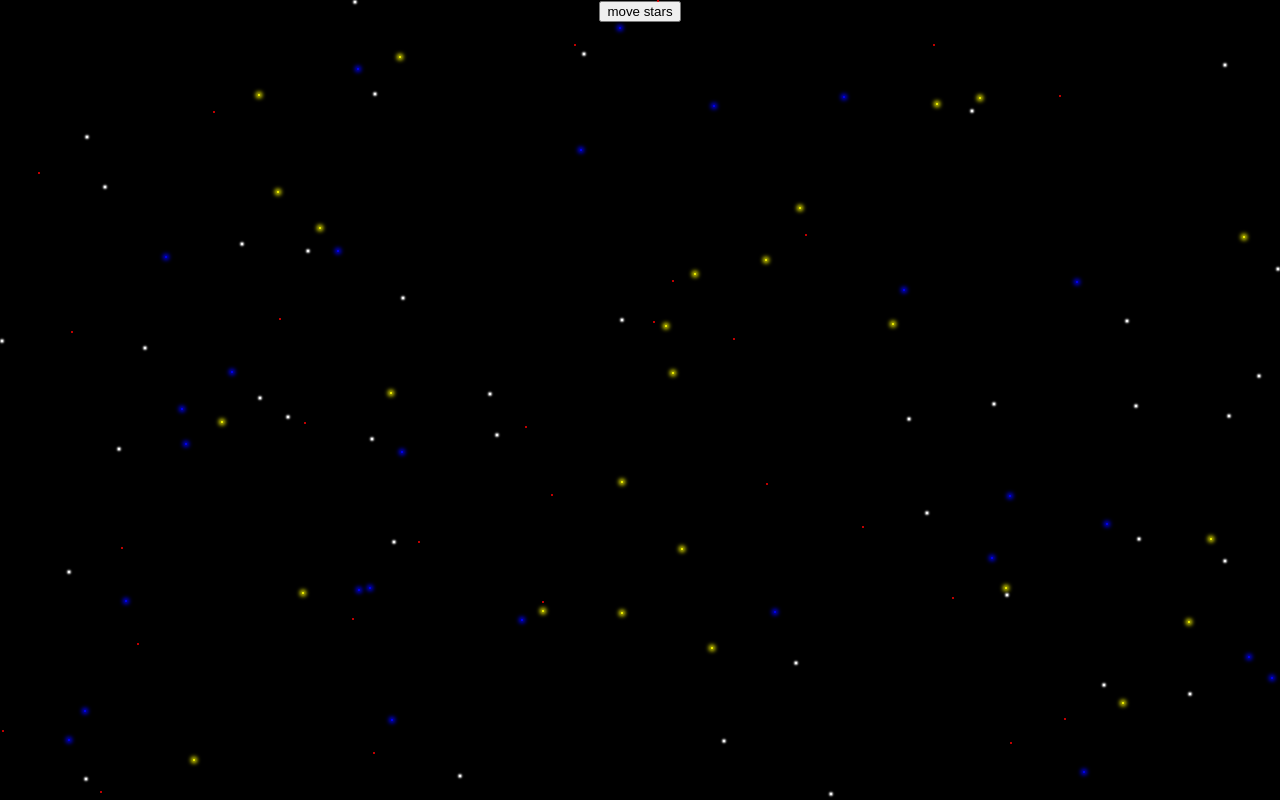
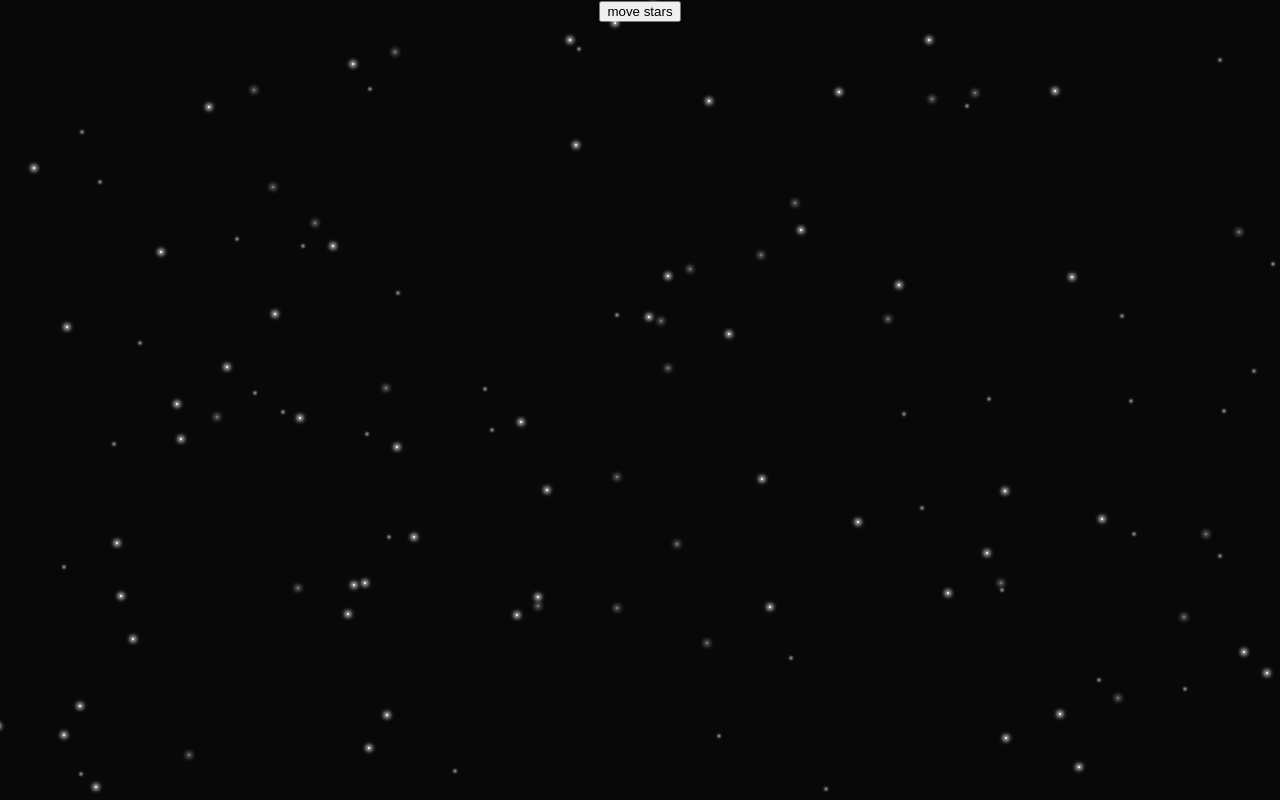
Before and after one commit to patti-c/personal-website, a React (Create React App) app: page / in a window 1280 px wide. Built offline with nearby package versions, Linux system fonts and the light colour scheme.

Commit message:
styling changes

```diff
--- a/src/App.css
+++ b/src/App.css
@@ -1,6 +1,6 @@
 .App {
   text-align: center;
-  background-color: black;
+  background-color: #080808;
   height: 100vh;
   width: 100vw;
 }
@@ -10,13 +10,12 @@
 }
 
 .star {
-  /* background-color: white; */
+  background-color: #F8F8F8;
   width: 2px;
   height: 2px;
-  /* box-shadow: 0px 0px 4px 2px white; */
   -moz-transition: transform 1s;
   -webkit-transition: transform 1s;
   -ms-transition: transform 1s;
   -o-transition: transform 1s;
-  transition: transform 1s;
+  transition: transform 1.5s;
 }
--- a/src/components/Star/Star.js
+++ b/src/components/Star/Star.js
@@ -30,7 +30,7 @@ class Star extends Component {
 
   componentDidMount() {
     if(this.props.newCoords) {
-      const timer = setTimeout(this.updateCoords, 1)
+      const timer = setTimeout(this.updateCoords, 4)
     }
   }
 
--- a/src/containers/Starfield/Starfield.js
+++ b/src/containers/Starfield/Starfield.js
@@ -4,20 +4,18 @@ import uuid from 'uuid'
 
 const starTypes = [
   {
-    backgroundColor: 'red',
-    boxShadow: `0px 0px 8px 4px red;`
+    boxShadow: `0px 0px 4px 2px #F8F8F8`,
   },
   {
-    backgroundColor: 'yellow',
-    boxShadow: `0px 0px 4px 2px yellow`
+    boxShadow: `0px 0px 4px 2px #F8F8F8`,
+    opacity: '0.5'
   },
   {
-    backgroundColor: 'blue',
-    boxShadow: `0px 0px 4px 2px blue`
+    boxShadow: `0px 0px 4px 2px #F8F8F8`
   },
   {
-    backgroundColor: 'white',
-    boxShadow: `0px 0px 2px 1px white`
+    boxShadow: `0px 0px 2px 1px #F8F8F8`,
+    opacity: '0.5'
   },
 ]
 
@@ -48,8 +46,8 @@ class Starfield extends Component {
 
   generateStarCoordinates() {
     return {
-      x: Math.floor(Math.random() * window.innerWidth),
-      y: Math.floor(Math.random() * window.innerHeight)
+      x: Math.floor((Math.random() * window.innerWidth) - 5),
+      y: Math.floor((Math.random() * window.innerHeight) - 5)
     }
   }
 
```
